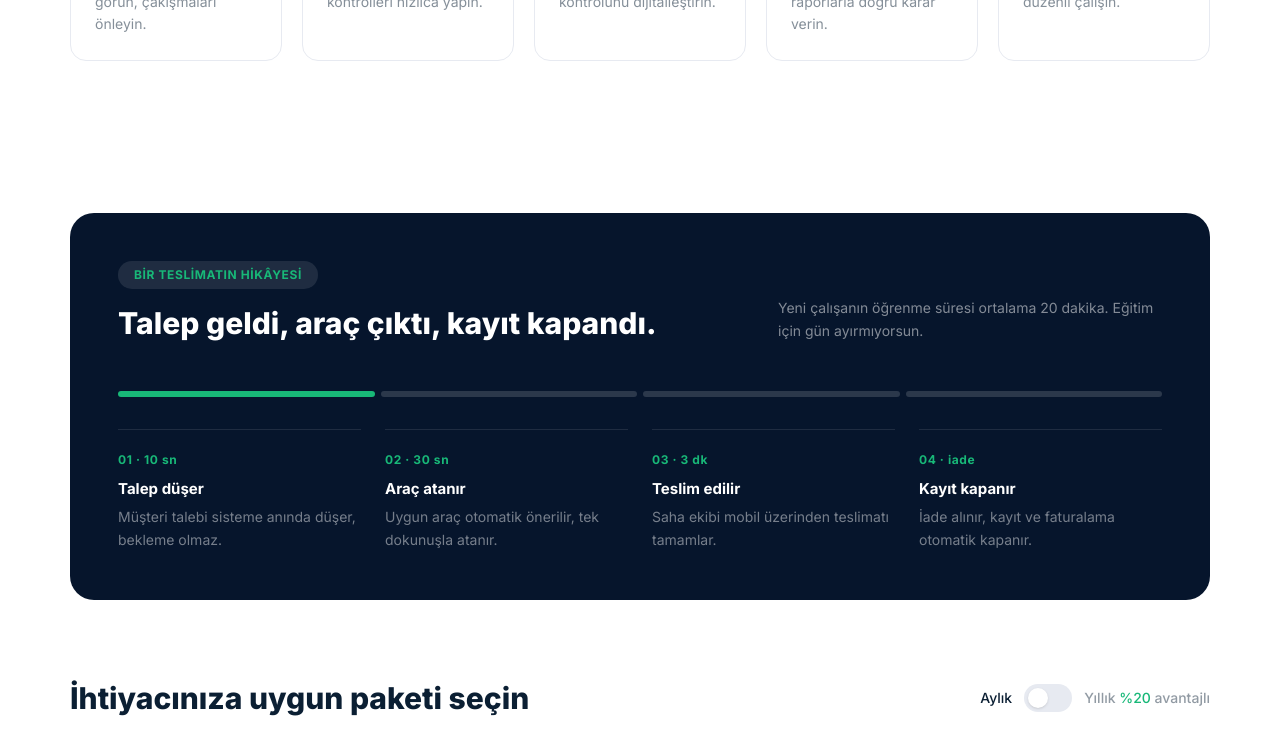
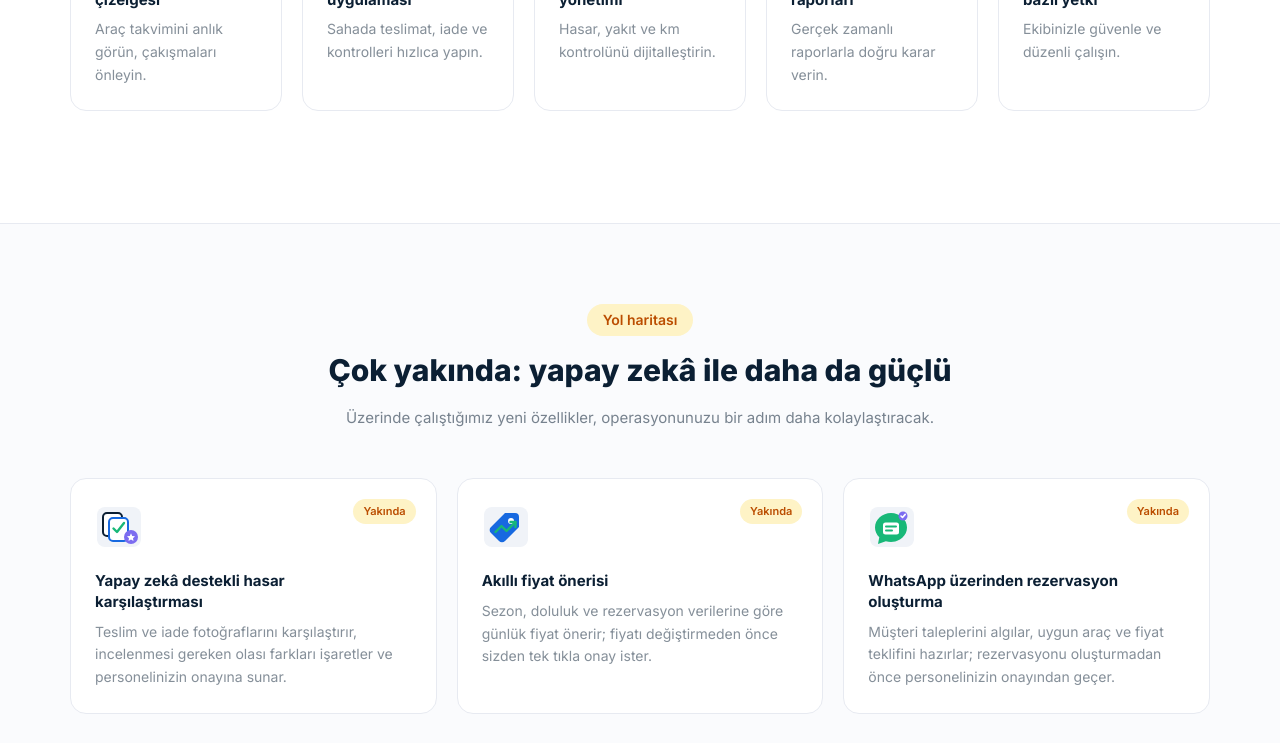
Before and after one commit to faikureturk-collab/rentokey-web, a Next.js app: page / in a window 1280 px wide. Shown: the part 2000-2743 px from the top of the page. Built offline with nearby package versions, Linux system fonts and the light colour scheme.

Commit message:
future özellikler alanı eklendi

```diff
--- a/src/app/page.tsx
+++ b/src/app/page.tsx
@@ -2,6 +2,7 @@ import Hero from "@/components/home/Hero";
 import StatsBar from "@/components/home/StatsBar";
 import UrunSection from "@/components/home/UrunSection";
 import FeatureGrid from "@/components/home/FeatureGrid";
+import ComingSoonSection from "@/components/home/ComingSoonSection";
 import HowItWorks from "@/components/home/HowItWorks";
 import PricingSection from "@/components/PricingSection";
 import HakkimizdaSection from "@/components/home/HakkimizdaSection";
@@ -16,6 +17,7 @@ export default function Home() {
       <StatsBar />
       <UrunSection />
       <FeatureGrid />
+      <ComingSoonSection />
       <HowItWorks />
       <PricingSection id="fiyatlandirma" />
       <HakkimizdaSection />
--- /dev/null
+++ b/src/components/home/ComingSoonSection.tsx
@@ -0,0 +1,60 @@
+import { AiDamageCompareIcon, SmartPricingIcon, ChatBookingIcon } from "@/components/icons/ColorIcons";
+
+const items = [
+  {
+    icon: AiDamageCompareIcon,
+    title: "Yapay zekâ destekli hasar karşılaştırması",
+    description:
+      "Teslim ve iade fotoğraflarını karşılaştırır, incelenmesi gereken olası farkları işaretler ve personelinizin onayına sunar.",
+  },
+  {
+    icon: SmartPricingIcon,
+    title: "Akıllı fiyat önerisi",
+    description:
+      "Sezon, doluluk ve rezervasyon verilerine göre günlük fiyat önerir; fiyatı değiştirmeden önce sizden tek tıkla onay ister.",
+  },
+  {
+    icon: ChatBookingIcon,
+    title: "WhatsApp üzerinden rezervasyon oluşturma",
+    description:
+      "Müşteri taleplerini algılar, uygun araç ve fiyat teklifini hazırlar; rezervasyonu oluşturmadan önce personelinizin onayından geçer.",
+  },
+];
+
+export default function ComingSoonSection() {
+  return (
+    <section id="cok-yakinda" className="scroll-mt-24 border-t border-surface-border bg-surface-soft/50">
+      <div className="container-page py-16 sm:py-20">
+        <div className="mx-auto max-w-2xl text-center">
+          <span className="inline-flex rounded-full bg-amber-100 px-4 py-1.5 text-sm font-semibold text-amber-700">
+            Yol haritası
+          </span>
+          <h2 className="mt-4 text-2xl font-extrabold leading-tight text-brand-navy sm:text-3xl">
+            Çok yakında: yapay zekâ ile daha da güçlü
+          </h2>
+          <p className="mt-4 text-[15px] leading-relaxed text-brand-navy/55">
+            Üzerinde çalıştığımız yeni özellikler, operasyonunuzu bir adım daha kolaylaştıracak.
+          </p>
+        </div>
+
+        <div className="mt-12 grid gap-5 sm:grid-cols-2 lg:grid-cols-3">
+          {items.map((item) => (
+            <div
+              key={item.title}
+              className="relative rounded-2xl border border-surface-border bg-white p-6"
+            >
+              <span className="absolute right-5 top-5 rounded-full bg-amber-100 px-2.5 py-1 text-[11px] font-semibold text-amber-700">
+                Yakında
+              </span>
+              <item.icon size={48} />
+              <h3 className="mt-5 pr-16 text-[15px] font-bold leading-snug text-brand-navy">
+                {item.title}
+              </h3>
+              <p className="mt-2 text-sm leading-relaxed text-brand-navy/50">{item.description}</p>
+            </div>
+          ))}
+        </div>
+      </div>
+    </section>
+  );
+}
--- a/src/components/home/Hero.tsx
+++ b/src/components/home/Hero.tsx
@@ -1,4 +1,4 @@
-import { CheckCircle2, Play } from "lucide-react";
+import { CheckCircle2, Play, Sparkles } from "lucide-react";
 import Button from "../Button";
 import DashboardMock from "../DashboardMock";
 
@@ -12,7 +12,15 @@ export default function Hero() {
     <section className="overflow-hidden pt-14 pb-20 sm:pt-20 sm:pb-28">
       <div className="container-page grid items-center gap-14 lg:grid-cols-[minmax(0,480px)_1fr]">
         <div>
-          <h1 className="text-4xl font-extrabold leading-[1.1] tracking-tight text-brand-navy sm:text-5xl">
+          <a
+            href="#cok-yakinda"
+            className="inline-flex items-center gap-2 rounded-full border border-amber-200 bg-amber-50 px-4 py-1.5 text-sm font-semibold text-amber-700 transition-colors hover:bg-amber-100"
+          >
+            <Sparkles className="h-4 w-4" />
+            Yapay zekâ özellikleri geliyor
+          </a>
+
+          <h1 className="mt-5 text-4xl font-extrabold leading-[1.1] tracking-tight text-brand-navy sm:text-5xl">
             Kiralama operasyonunu kolaylaştırır
           </h1>
 
--- a/src/components/icons/ColorIcons.tsx
+++ b/src/components/icons/ColorIcons.tsx
@@ -197,3 +197,80 @@ export function UsersRoleFeatureIcon({ size = 48 }: { size?: number }) {
     </IconWrap>
   );
 }
+
+/* ---------- Çok yakında ikonları ---------- */
+
+export function AiDamageCompareIcon({ size = 48 }: { size?: number }) {
+  return (
+    <IconWrap size={size}>
+      <rect x="2" y="4" width="44" height="40" rx="8" fill="#F0F3F8" />
+      <rect x="8" y="10" width="19" height="23" rx="4" fill="#fff" stroke="#0B1F33" strokeWidth="2" />
+      <rect x="14" y="15" width="19" height="23" rx="4" fill="#fff" stroke="#1769E0" strokeWidth="2" />
+      <path
+        d="M18.5 25.5 L22 29 L29 20"
+        stroke="#18B878"
+        strokeWidth="2.4"
+        strokeLinecap="round"
+        strokeLinejoin="round"
+        fill="none"
+      />
+      <circle cx="36" cy="34" r="7" fill="#7C6CF0" />
+      <path
+        d="M36 30.3 L37.2 32.9 L40 33.3 L38 35.2 L38.5 38 L36 36.6 L33.5 38 L34 35.2 L32 33.3 L34.8 32.9 Z"
+        fill="#fff"
+      />
+    </IconWrap>
+  );
+}
+
+export function SmartPricingIcon({ size = 48 }: { size?: number }) {
+  return (
+    <IconWrap size={size}>
+      <rect x="2" y="4" width="44" height="40" rx="8" fill="#F0F3F8" />
+      <path
+        d="M9 24 L23 10 H33 A4 4 0 0 1 37 14 V24 L23 38 A4 4 0 0 1 17 38 L9 30 A4 4 0 0 1 9 24 Z"
+        fill="#1769E0"
+      />
+      <circle cx="29" cy="18" r="3" fill="#fff" />
+      <path
+        d="M13.5 29 L19.5 23 L24.5 28 L33.5 19"
+        stroke="#18B878"
+        strokeWidth="2.4"
+        strokeLinecap="round"
+        strokeLinejoin="round"
+        fill="none"
+      />
+      <path
+        d="M28.5 19 L33.5 19 L33.5 24"
+        stroke="#18B878"
+        strokeWidth="2.4"
+        strokeLinecap="round"
+        strokeLinejoin="round"
+        fill="none"
+      />
+    </IconWrap>
+  );
+}
+
+export function ChatBookingIcon({ size = 48 }: { size?: number }) {
+  return (
+    <IconWrap size={size}>
+      <rect x="2" y="4" width="44" height="40" rx="8" fill="#F0F3F8" />
+      <path
+        d="M23 10C14.2 10 7 16.5 7 24.5C7 28.3 8.6 31.7 11.3 34.2L10 41L17.8 38.2C19.4 38.7 21.1 39 23 39C31.8 39 39 32.5 39 24.5C39 16.5 31.8 10 23 10Z"
+        fill="#18B878"
+      />
+      <rect x="15" y="19.5" width="16" height="12" rx="2.5" fill="#fff" />
+      <path d="M18 23.5H28M18 27.5H24" stroke="#18B878" strokeWidth="2" strokeLinecap="round" />
+      <circle cx="35" cy="13" r="4.5" fill="#7C6CF0" />
+      <path
+        d="M33 13 L34.5 14.5 L37.2 11.4"
+        stroke="#fff"
+        strokeWidth="1.6"
+        strokeLinecap="round"
+        strokeLinejoin="round"
+        fill="none"
+      />
+    </IconWrap>
+  );
+}
```
